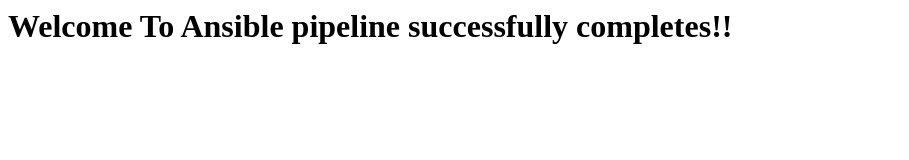
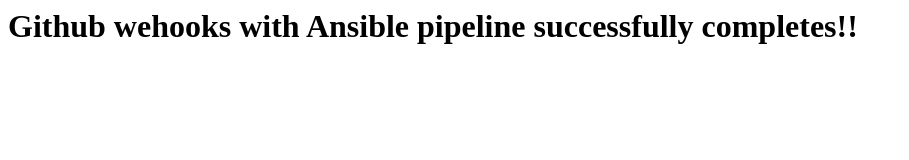
Before and after one commit to chinnadas/ansible-app, a plain HTML site: page index.html in a window 1280 px wide. Shown: the whole page, without its empty margins (0-909 px from the left). Drawn offline with Linux system fonts and the light colour scheme.

Commit message:
Update index.html

```diff
--- a/index.html
+++ b/index.html
@@ -1 +1 @@
-<h1>Welcome To Ansible pipeline successfully completes!!</h1>
+<h1>Github wehooks with Ansible pipeline successfully completes!!</h1>
```
